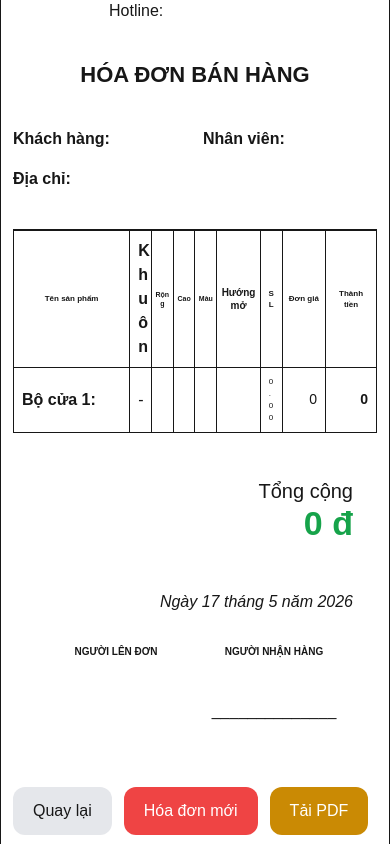
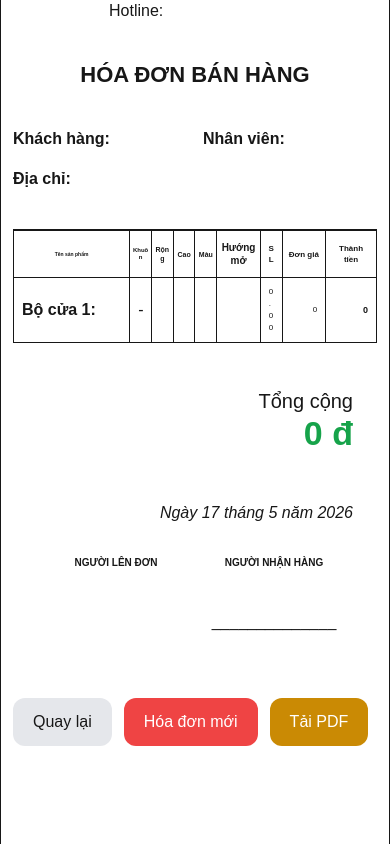
Before and after one commit to kimtaehyung26121998-del/cuathep-app, a Next.js app: page / in a window 390 px wide. Both pictures are taken after a click on the button "Xem hóa đơn". Shown: the part 270-1114 px from the top of the page. Built offline with nearby package versions, Linux system fonts and the light colour scheme.

Commit message:
fix mobile table

```diff
--- a/app/page.js
+++ b/app/page.js
@@ -589,7 +589,7 @@ style={{
   style={{
     padding: "12px 6px",
     fontSize: isMobile
- ? "8px"
+ ? "5px"
   : "15px",
   overflowWrap: "break-word",
     fontWeight: "700",
@@ -600,8 +600,26 @@ style={{
                   Tên sản phẩm
                 </th>
 
-                <th className="border p-2 w-24"
-                style={{overflowWrap: "break-word"}}>
+                <th
+  className="border"
+  style={{
+    padding: isMobile
+      ? "3px 1px"
+      : "12px 6px",
+
+    fontSize: isMobile
+      ? "6px"
+      : "15px",
+
+    fontWeight: "700",
+
+    textAlign: "center",
+
+    wordBreak: "break-word",
+
+    lineHeight: "1.2",
+  }}
+>
   Khuôn
 </th>
 
@@ -1044,7 +1062,7 @@ const tienPhaoDinh =
   className="border"
   style={{ overflowWrap: "break-word",
     padding: "8px",
-    fontSize: "14px",
+    fontSize: isMobile ? "8px" : "14px",
     textAlign: "right",
     whiteSpace: "nowrap",
     verticalAlign: "middle",
@@ -1062,7 +1080,7 @@ const tienPhaoDinh =
   style={{ overflowWrap: "break-word",
     padding: "8px",
     fontWeight: "700",
-    fontSize: "14px",
+    fontSize: isMobile ? "9px" : "14px",
     textAlign: "right",
     whiteSpace: "nowrap",
   }}
@@ -1141,7 +1159,7 @@ const tienPhaoDinh =
   style={{ overflowWrap: "break-word",
     padding: "8px",
     fontWeight: "700",
-    fontSize: "14px",
+    fontSize: isMobile ? "9px" : "14px",
     textAlign: "right",
     whiteSpace: "nowrap",
   }}
@@ -1224,7 +1242,7 @@ const tienPhaoDinh =
   style={{ overflowWrap: "break-word",
     padding: "8px",
     fontWeight: "700",
-    fontSize: "14px",
+    fontSize: isMobile ? "9px" : "14px",
     textAlign: "right",
     whiteSpace: "nowrap",
   }}
@@ -1303,7 +1321,7 @@ const tienPhaoDinh =
   style={{ overflowWrap: "break-word",
     padding: "8px",
     fontWeight: "700",
-    fontSize: "14px",
+    fontSize: isMobile ? "9px" : "14px",
     textAlign: "right",
     whiteSpace: "nowrap",
   }}
@@ -1357,7 +1375,7 @@ const tienPhaoDinh =
   style={{ overflowWrap: "break-word",
     padding: "8px",
     fontWeight: "700",
-    fontSize: "14px",
+    fontSize: isMobile ? "9px" : "14px",
     textAlign: "right",
     whiteSpace: "nowrap",
   }}
```
